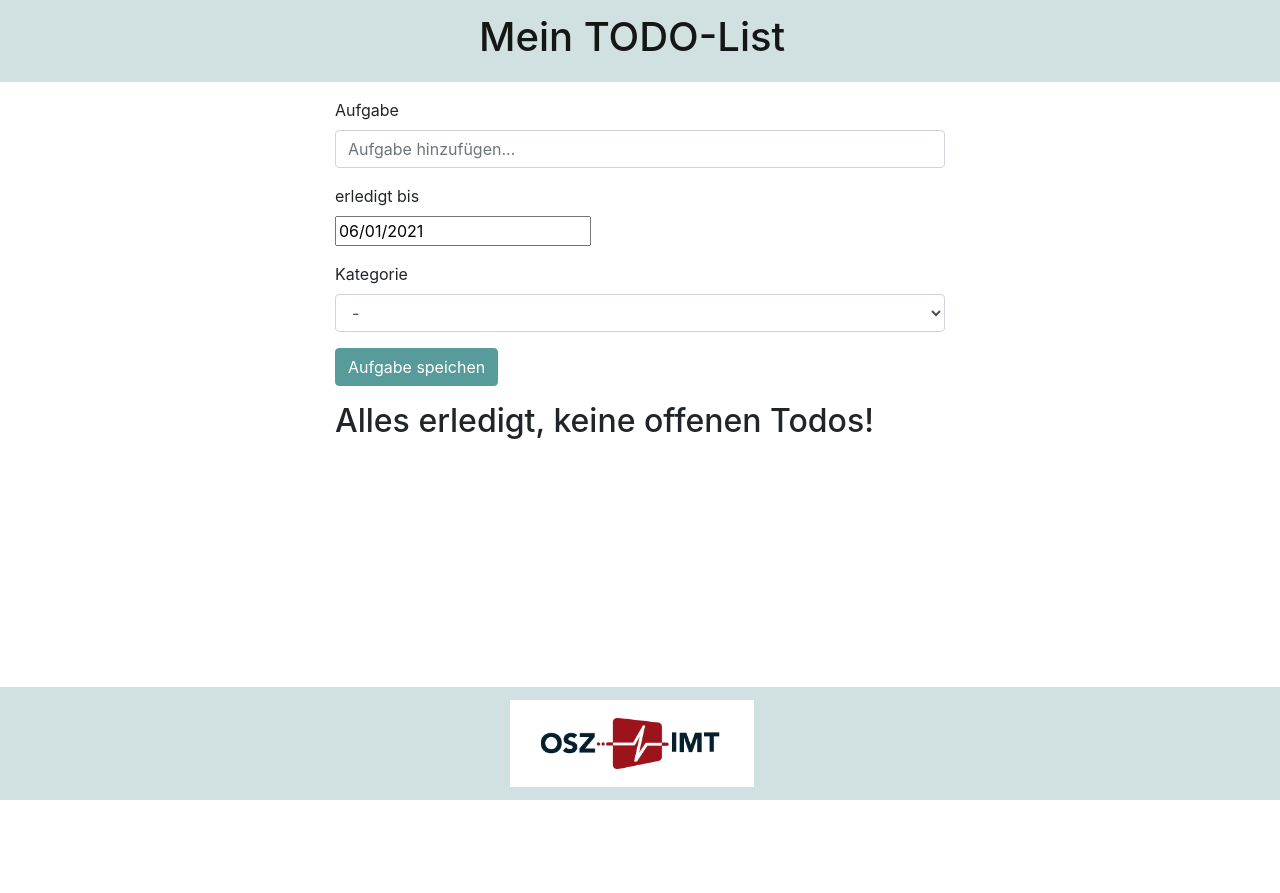
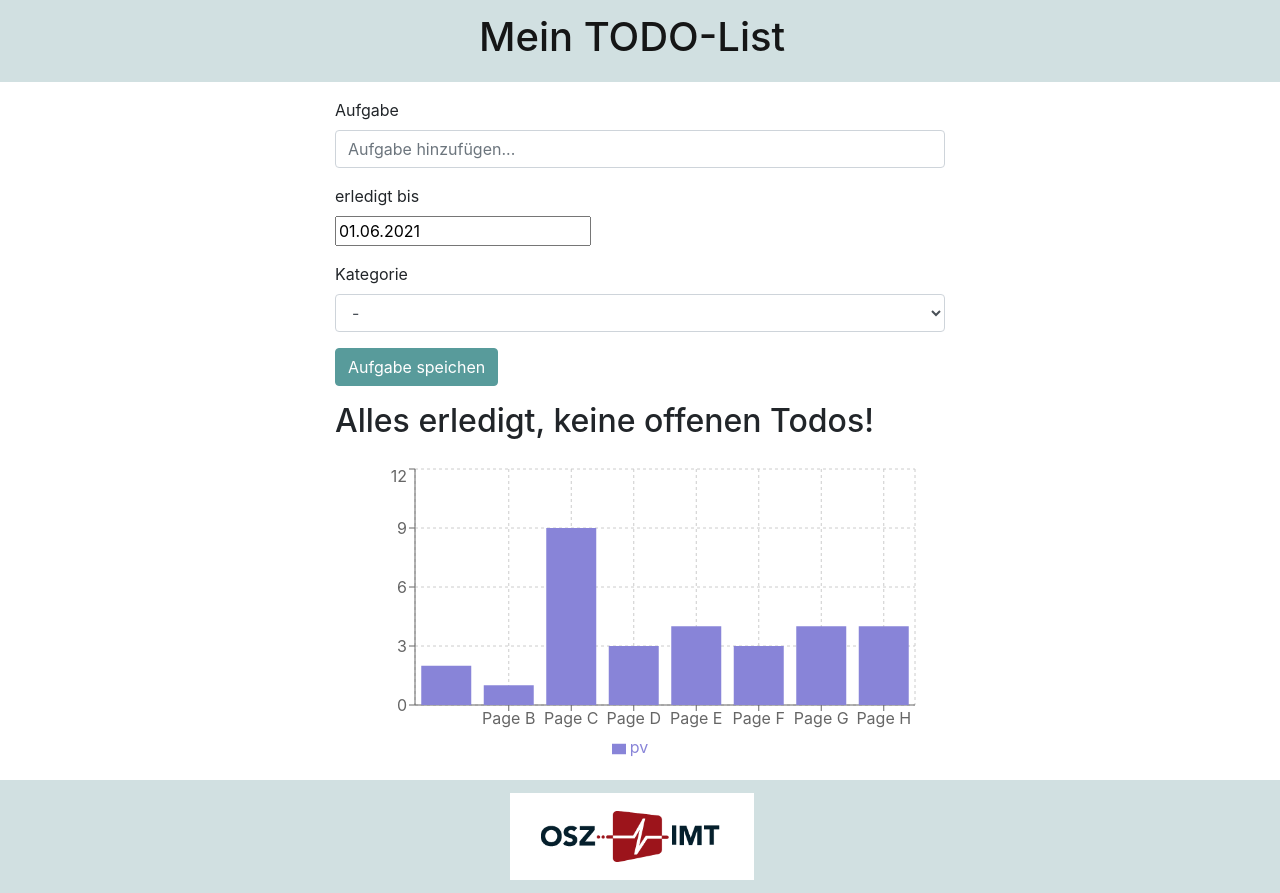
Before and after one commit to PhuongAnhNhu/taskplanung, a React (Create React App) app: page / in a window 1280 px wide. Before the commit the page ends 800 px from the top, so only its background shows below. Built offline with nearby package versions, Linux system fonts and the light colour scheme.

Commit message:
added barchart component

```diff
--- a/package.json
+++ b/package.json
@@ -9,6 +9,7 @@
     "@testing-library/user-event": "^12.1.10",
     "bootstrap": "^4.6.0",
     "create-react-class": "^15.7.0",
+    "date-fns": "^2.22.1",
     "node-sass": "^4.14.1",
     "react": "^17.0.2",
     "react-bootstrap": "^1.6.0",
@@ -16,6 +17,7 @@
     "react-datepicker": "^4.1.0",
     "react-dom": "^17.0.2",
     "react-scripts": "4.0.3",
+    "recharts": "^2.0.9",
     "scss": "^0.2.4",
     "web-vitals": "^1.0.1"
   },
--- a/src/App.js
+++ b/src/App.js
@@ -4,6 +4,7 @@ import Formular from "./component/Form/Formular";
 import Header from "./component/Header/Header";
 import TaskList from "./component/TaskList/TaskList";
 import "./App.scss";
+import Barchart from "./component/Barchart/Barchart";
 function App() {
   const [tasks, setTasks] = useState(
     JSON.parse(localStorage.getItem("tasks") || "[]")
@@ -32,6 +33,7 @@ function App() {
             setTasks(currTasks);
           }}
         />
+        <Barchart tasks={tasks}/>
       </main>
       <footer>
         <Foot />
--- /dev/null
+++ b/src/component/Barchart/Barchart.js
@@ -0,0 +1,82 @@
+import React from "react";
+import { Col, Container, Row } from "react-bootstrap";
+import {
+  BarChart,
+  Bar,
+  XAxis,
+  YAxis,
+  CartesianGrid,
+  Tooltip,
+  Legend,
+  ResponsiveContainer,
+} from "recharts";
+
+const Barchart = ({ tasks }) => {
+
+ console.log(tasks)
+  const mock = [
+    {
+      name: "02.06.2021",
+      pv: 2,
+    },
+    {
+      name: "Page B",
+      pv: 1,
+    },
+    {
+      name: "Page C",
+      pv: 9,
+    },
+    {
+      name: "Page D",
+      pv: 3,
+    },
+    {
+      name: "Page E",
+      pv: 4,
+    },
+    {
+      name: "Page F",
+      pv: 3,
+    },
+    {
+      name: "Page G",
+      pv: 4,
+    },
+    {
+      name: "Page H",
+      pv: 4,
+    },
+  ];
+  return (
+    <Container fluid className="mt-3">
+      <Row className="justify-content-md-center">
+        <Col xs={12} md={6}>
+        <ResponsiveContainer width="100%" height={300}>
+
+          <BarChart
+            // width={760}
+            // height={300}
+            data={mock}
+            margin={{
+              top: 5,
+              right: 30,
+              left: 20,
+              bottom: 5,
+            }}
+          >
+            <CartesianGrid strokeDasharray="3 3" />
+            <XAxis dataKey="name" />
+            <YAxis />
+            <Tooltip />
+            <Legend />
+            <Bar dataKey="pv" fill="#8884d8" />
+          </BarChart>
+          </ResponsiveContainer>
+        </Col>
+      </Row>
+    </Container>
+  );
+};
+
+export default Barchart;
--- a/src/component/Form/Formular.js
+++ b/src/component/Form/Formular.js
@@ -1,24 +1,30 @@
 import React, { useState } from "react";
 import { Button, Col, Container, Form, Row } from "react-bootstrap";
-import DatePicker from "react-datepicker";
+import DatePicker, { registerLocale } from "react-datepicker";
+import { format } from "date-fns";
+import de from "date-fns/locale/de";
 import "react-datepicker/dist/react-datepicker.css";
 
-const Formular = ({onNewToDo}) => {
+registerLocale("de", de);
+const Formular = ({ onNewToDo }) => {
   const [startDate, setStartDate] = useState(new Date());
   const [task, setTask] = useState("");
   const [kategotie, setKategotie] = useState("");
 
-
   const saveHandler = () => {
-    onNewToDo({task, kategotie, startDate})
-  }
+    onNewToDo({
+      task,
+      kategotie,
+      startDate: format(startDate, "dd.MM.yyyy"),
+    });
+  };
 
   return (
     <div>
       <Container fluid>
         <Row className="justify-content-md-center">
           <Col xs={12} md={6}>
-            <Form >
+            <Form>
               <Form.Group controlId="aufgabe">
                 <Form.Label>Aufgabe</Form.Label>
                 <Form.Control
@@ -33,8 +39,10 @@ const Formular = ({onNewToDo}) => {
                 <Form.Label>erledigt bis</Form.Label>
                 <Form.Group>
                   <DatePicker
+                    locale="de"
                     selected={startDate}
                     onChange={(date) => setStartDate(date)}
+                    dateFormat="dd.MM.yyyy"
                   />
                 </Form.Group>
               </Form.Group>
@@ -53,7 +61,11 @@ const Formular = ({onNewToDo}) => {
                 </Form.Control>
               </Form.Group>
 
-              <Button variant="secondary" onClick={saveHandler} disabled={task ? false : true}>
+              <Button
+                variant="secondary"
+                onClick={saveHandler}
+                disabled={task ? false : true}
+              >
                 Aufgabe speichen
               </Button>
             </Form>
--- a/src/component/TaskList/TaskList.js
+++ b/src/component/TaskList/TaskList.js
@@ -34,7 +34,7 @@ const TaskList = ({ tasks = [], deleteTask }) => {
               {tasks.map((task, index) => (
                 <tr key={index}>
                   <td>{task.task}</td>
-                  <td>{new Date(task.startDate).toLocaleDateString()}</td>
+                  <td>{task.startDate}</td>
                   <td>{task.kategotie}</td>
                   <td>
                     <Button onClick={() => deleteHandler(index)}>
```
Also changed, not shown: 7 other files (tests, documents, lock files or other folders).
